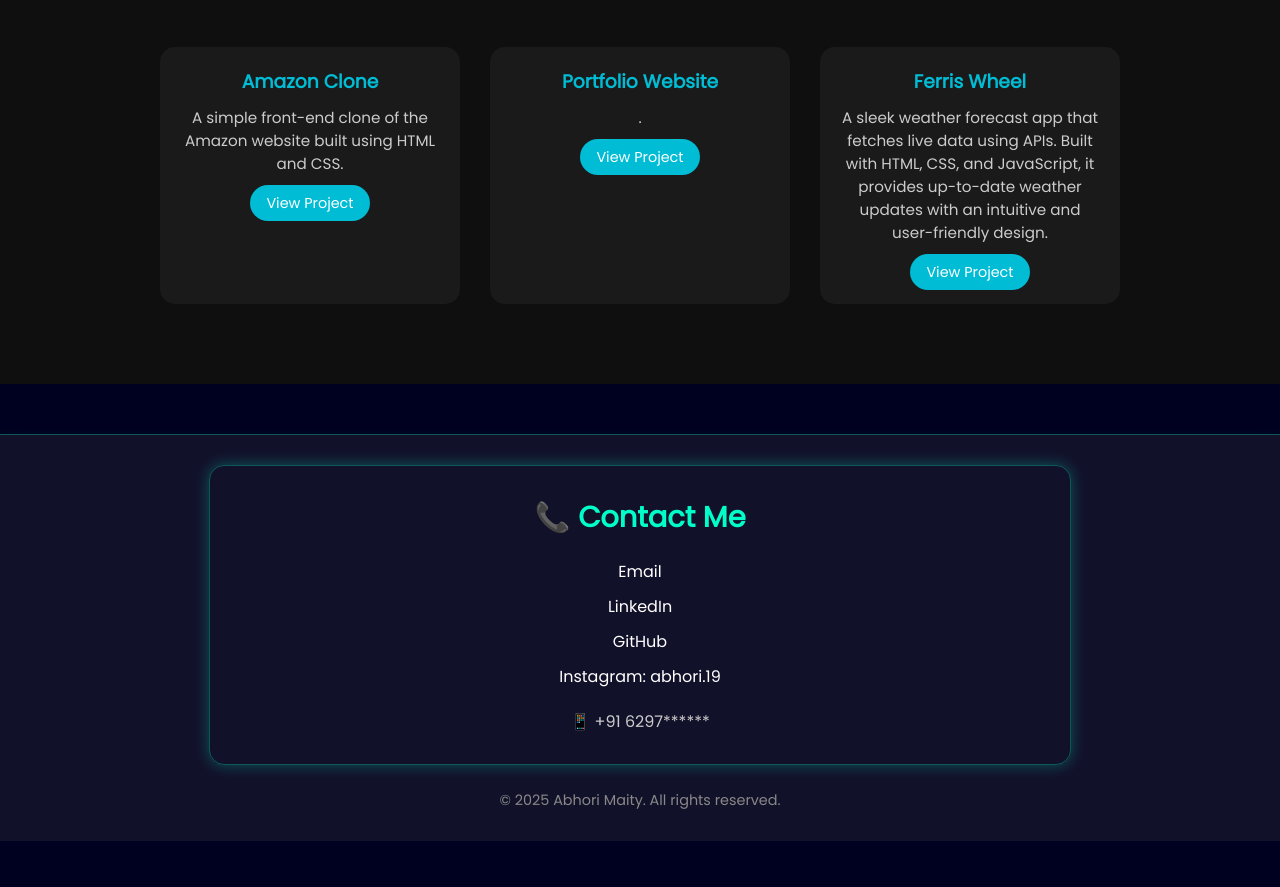
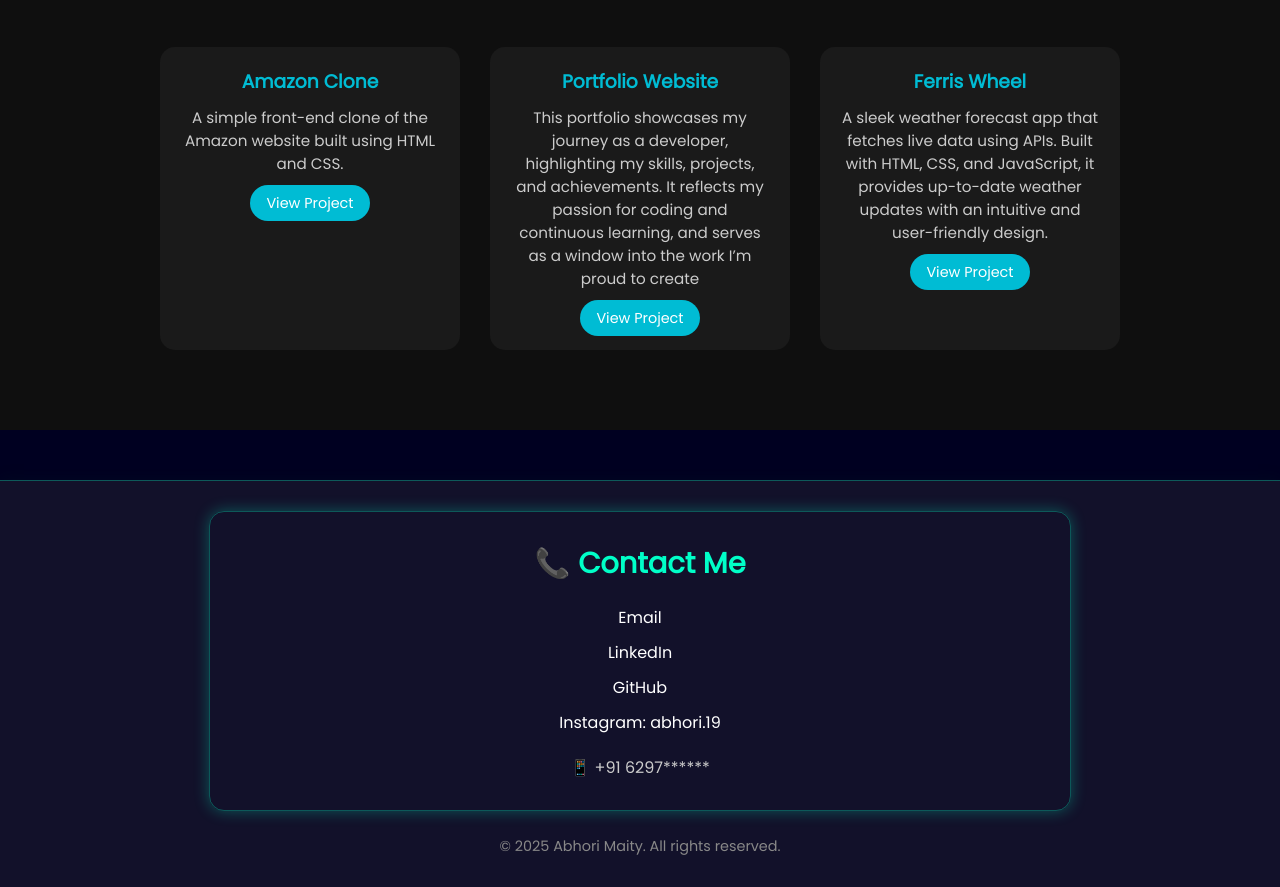
Before and after one commit to Abhori/Portfolio, a plain HTML site: page index.html in a window 1280 px wide. Shown: the part 2402-3289 px from the top of the page. Before the commit the page ends 3243 px from the top, so only its background shows below. Drawn offline with nearby package versions, Linux system fonts and the light colour scheme.

Commit message:
Update index.html

```diff
--- a/index.html
+++ b/index.html
@@ -137,7 +137,7 @@
 
                     <div class="project-info">
                         <h3>Portfolio Website</h3>
-                        <p>.</p>
+                        <p>This portfolio showcases my journey as a developer, highlighting my skills, projects, and achievements. It reflects my passion for coding and continuous learning, and serves as a window into the work I’m proud to create</p>
                         <a href="https://abhori.github.io/Portfolio/" class="btn">View Project</a>
                     </div>
                 </div>
```
